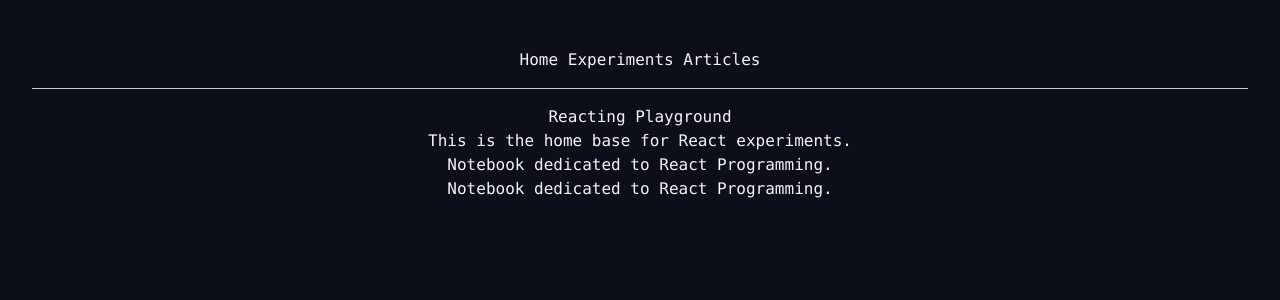
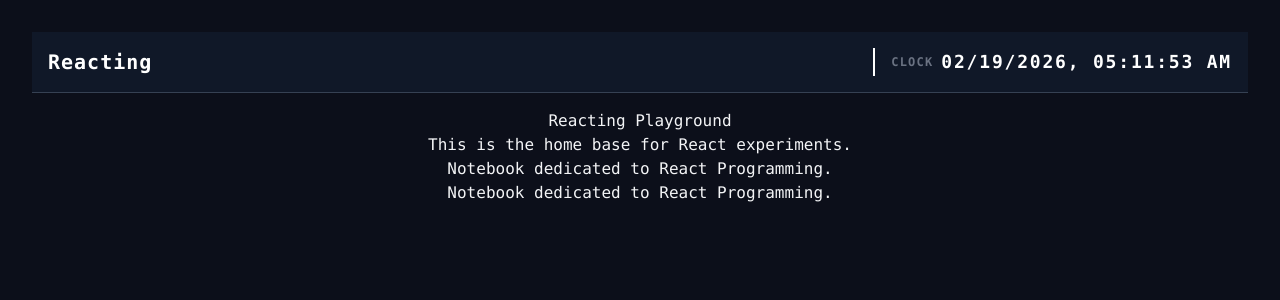
Before and after one commit to PythonButcher/reacting, a React (Vite) app: page / in a window 1280 px wide. Shown: the top 300 px of the page. Built offline with nearby package versions, Linux system fonts and the light colour scheme.

Commit message:
clock
added clock

```diff
--- a/src/app/AppLayout.jsx
+++ b/src/app/AppLayout.jsx
@@ -1,19 +1,18 @@
 // AppLayout is the permanent shell of the application
 // No experiments go here. Only layout and navigation.
 
-import { Outlet, Link } from "react-router-dom";
+import { Outlet } from "react-router-dom";
+import MenuBar from "../components/menu/MenuBar";
 import "./App.css";
 
 export default function AppLayout() {
   return (
     <div>
-      <nav style={{ padding: "1rem", borderBottom: "1px solid #ccc" }}>
-        <Link to="/">Home</Link>{" "}
-        <Link to="/experiments">Experiments</Link>{" "}
-        <Link to="/articles">Articles</Link>
-      </nav>
+      {/* The Shelf is now hung on the wall */}
+      <MenuBar />
 
       <main style={{ padding: "1rem" }}>
+        {/* The Magic Window where pages swap out */}
         <Outlet />
       </main>
     </div>
--- a/src/components/features/SystemClock.jsx
+++ b/src/components/features/SystemClock.jsx
@@ -0,0 +1,59 @@
+import React, { useEffect, useState } from 'react'
+
+const DateClock = () => {
+
+    // Holds the formatted date/time string shown in the UI
+    const [date, setDate] = useState("");
+
+    useEffect(() => {
+
+        // Responsible ONLY for formatting current time
+        const updateDate = () => {
+            const now = new Date();
+
+            /*
+                Use Intl.DateTimeFormat instead of manual string building.
+                Reasons:
+                - Locale safe
+                - Handles leading zeros automatically
+                - More performant than repeated string ops
+                - Easier to extend later
+            */
+            const formattedDate = new Intl.DateTimeFormat(undefined, {
+                year: "numeric",
+                month: "2-digit",
+                day: "2-digit",
+                hour: "2-digit",
+                minute: "2-digit",
+                second: "2-digit",
+            }).format(now);
+
+            setDate(formattedDate);
+        };
+
+        // Run immediately so UI doesn't wait 1 second
+        updateDate();
+
+        // Update every second for a live clock
+        const interval = setInterval(updateDate, 1000);
+
+        // Prevent memory leaks when component unmounts
+        return () => clearInterval(interval);
+
+    }, []);
+
+    return (
+        <div className="flex items-center gap-2 border-l-2 border-hud-blue/30 pl-4 ml-4">
+            <span className="text-xs font-bold text-gray-500 uppercase tracking-widest">
+                Clock
+            </span>
+
+            {/* Render the live date/time */}
+            <span className="text-lg font-mono text-hud-blue tracking-widest font-bold">
+                {date}
+            </span>
+        </div>
+    );
+};
+
+export default DateClock;
--- /dev/null
+++ b/src/components/menu/MenuBar.jsx
@@ -0,0 +1,27 @@
+import React from 'react'
+// 1. Import your "Appliance"
+import DateClock from '../features/SystemClock'
+
+const MenuBar = () => {
+  return (
+    // THE SHELF: Flex container that spreads items apart
+    <nav className="flex justify-between items-center w-full p-4 bg-gray-900 text-white border-b border-gray-700">
+
+      {/* LEFT SIDE: Future Navigation Items */}
+      <div className="flex gap-4">
+        <div className="font-bold text-xl tracking-wider">Reacting</div>
+        {/* <NavigateHome /> will go here later */}
+        {/* <ExperimentsDropdown /> will go here later */}
+      </div>
+
+      {/* RIGHT SIDE: Status Items */}
+      <div className="flex items-center gap-4">
+        {/* 2. Plug in your appliance */}
+        <DateClock />
+      </div>
+
+    </nav>
+  )
+}
+
+export default MenuBar
```
Also changed, not shown: src/components/navigation/MenuBar.jsx (deleted).
